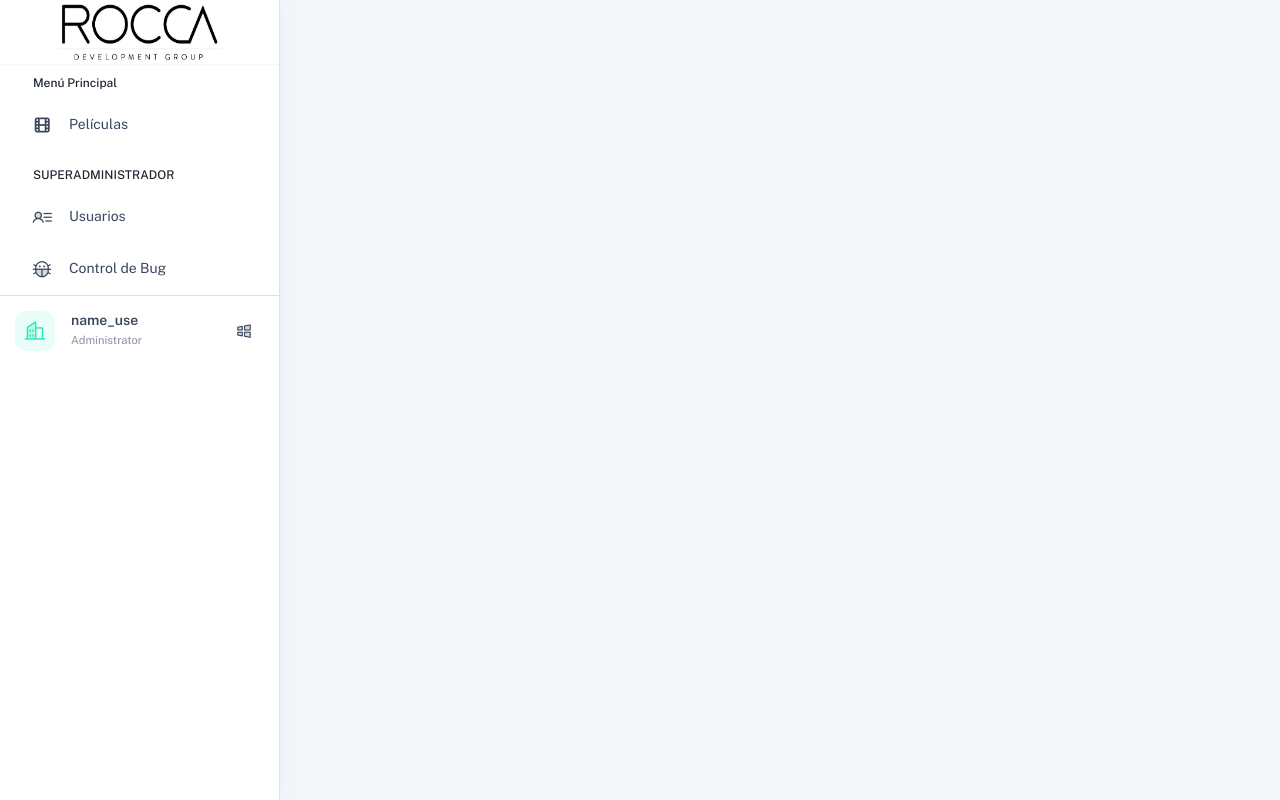
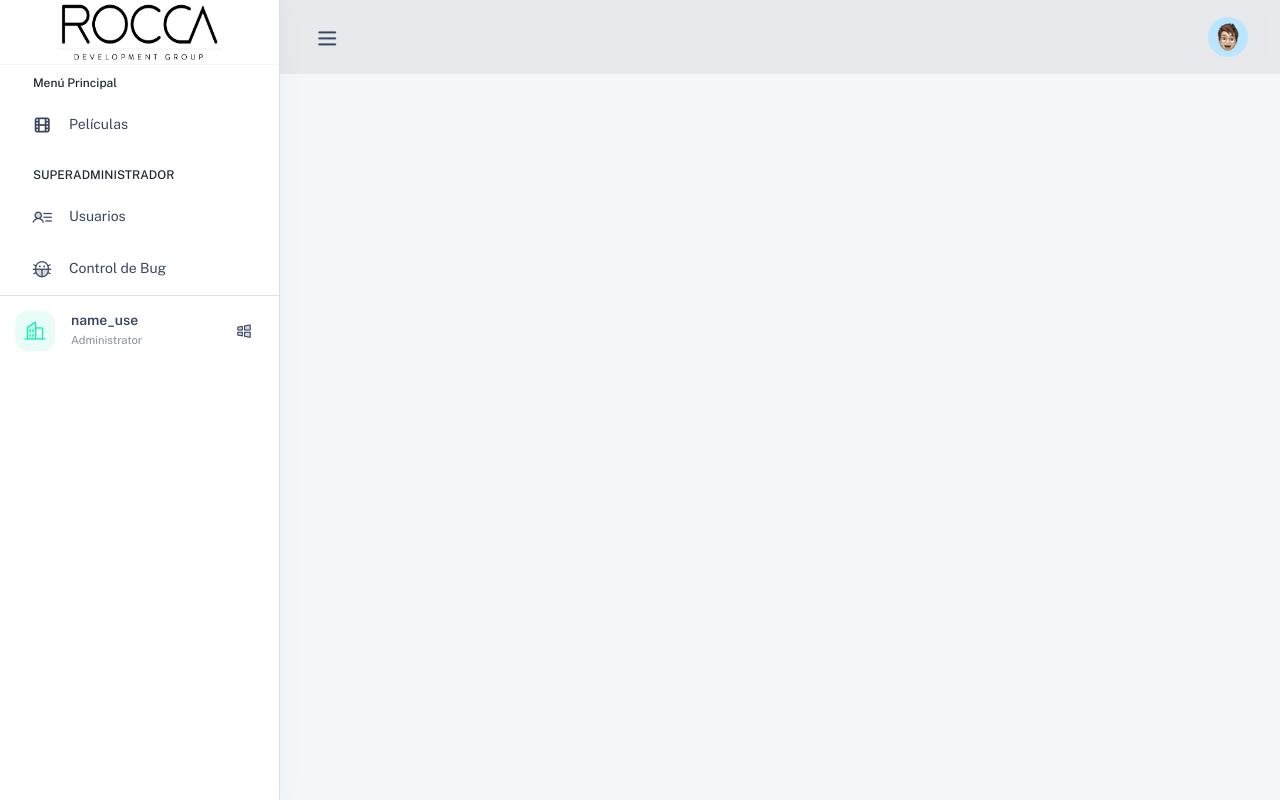
Before and after one commit to roccacr/CRM_VENTAS, a React (Vite) app: page / in a window 1280 px wide. Built offline with nearby package versions, Linux system fonts and the light colour scheme.

Commit message:
feat: Update sidebar behavior in AppLayout component

```diff
--- a/src/app/components/SideBar.jsx
+++ b/src/app/components/SideBar.jsx
@@ -1,8 +1,106 @@
+// import { useDispatch, useSelector } from "react-redux";
+// import { startLogout } from "../../store/auth";
 
+export const SideBar = ({ toggleSidebar }) => {
+//   const dispatch = useDispatch();
+//   const { name_user } = useSelector((state) => state.auth);
 
+  const onLogout = () => {
+    // dispatch(startLogout());
+  };
 
-export const SideBar = () => {
   return (
-    <div>SideBar</div>
-  )
-}
+    <>
+      {/* 2. Renderiza el encabezado de la barra lateral */}
+      <header className="pc-header">
+        <div className="header-wrapper">
+          <div className="me-auto pc-mob-drp">
+            <ul className="list-unstyled">
+              <li className="pc-h-item pc-sidebar-collapse">
+                {/* 3. Enlace para colapsar el sidebar */}
+                <a
+                  href="#"
+                  className="pc-head-link ms-0"
+                  id="sidebar-hide"
+                  onClick={() => toggleSidebar("hide")}
+                >
+                  <i className="ti ti-menu-2"></i>
+                </a>
+              </li>
+              <li className="pc-h-item pc-sidebar-popup">
+                {/* 4. Enlace para activar el sidebar en modo móvil */}
+                <a
+                  href="#"
+                  className="pc-head-link ms-0"
+                  id="mobile-collapse"
+                  onClick={() => toggleSidebar("mobile-active")}
+                >
+                  <i className="ti ti-menu-2"></i>
+                </a>
+              </li>
+            </ul>
+          </div>
+
+          <div className="ms-auto">
+            <ul className="list-unstyled">
+              <li className="dropdown pc-h-item header-user-profile">
+                {/* 7. Enlace y menú desplegable del perfil del usuario */}
+                <a
+                  className="pc-head-link dropdown-toggle arrow-none me-0"
+                  data-bs-toggle="dropdown"
+                  href="#"
+                  role="button"
+                  aria-haspopup="false"
+                  data-bs-auto-close="outside"
+                  aria-expanded="false"
+                >
+                  <img
+                    src="/assets/images/user/avatar-2.jpg"
+                    alt="user-image"
+                    className="user-avtar"
+                  />
+                </a>
+                <div className="dropdown-menu dropdown-user-profile dropdown-menu-end pc-h-dropdown">
+                  <div className="dropdown-header d-flex align-items-center justify-content-between">
+                    <h5 className="m-0">Perfil</h5>
+                  </div>
+                  <div className="dropdown-body">
+                    <div
+                      className="profile-notification-scroll position-relative"
+                      style={{ maxHeight: "calc(100vh - 225px)" }}
+                    >
+                      <ul className="list-group list-group-flush w-100">
+                        <li className="list-group-item">
+                          <div className="d-flex align-items-center">
+                            <div className="flex-shrink-0">
+                              <img
+                                src="/assets/images/user/avatar-2.jpg"
+                                alt="user-image"
+                                className="wid-50 rounded-circle"
+                              />
+                            </div>
+                            <div className="flex-grow-1 mx-3">
+                              <h5 className="mb-0">name_user</h5>
+                            </div>
+                          </div>
+                        </li>
+                        <li className="list-group-item">
+                          <button onClick={onLogout} className="dropdown-item">
+                            <span className="d-flex align-items-center">
+                              <i className="ph-duotone ph-power"></i>
+                              <span>Cerrar Sesión</span>
+                            </span>
+                          </button>
+                        </li>
+                      </ul>
+                    </div>
+                  </div>
+                </div>
+              </li>
+            </ul>
+          </div>
+        </div>
+      </header>
+    </>
+  );
+};
--- a/src/app/layout/AppLayout.jsx
+++ b/src/app/layout/AppLayout.jsx
@@ -1,8 +1,6 @@
-import { NavBar } from "../components/NavBar"
-import { SideBar } from "../components/SideBar"
+import { NavBar } from "../components/NavBar";
+import { SideBar } from "../components/SideBar";
 import { useState, useEffect } from "react";
-
-
 
 const dimension = 1080;
 
@@ -17,10 +15,10 @@ export const AppLayout = ({ children }) => {
   const [sidebarStatus, setSidebarStatus] = useState("default");
 
   // Función para alternar la visibilidad de la barra lateral
-//   const toggleSidebar = (status) => {
-//     setSidebarVisible(!sidebarVisible);
-//     setSidebarStatus(status);
-//   };
+  const toggleSidebar = (status) => {
+    setSidebarVisible(!sidebarVisible);
+    setSidebarStatus(status);
+  };
 
   // Función para cerrar la barra lateral
   const closeSidebar = () => {
@@ -60,8 +58,11 @@ export const AppLayout = ({ children }) => {
         sidebarStatus={sidebarStatus}
         closeSidebar={closeSidebar}
       />
-      <SideBar />
+      <SideBar toggleSidebar={toggleSidebar} />
       {children}
+      {sidebarVisible && sidebarStatus === "mobile-active" && (
+        <div className="pc-menu-overlay" onClick={closeSidebar}></div>
+      )}
     </>
   );
 };
```
